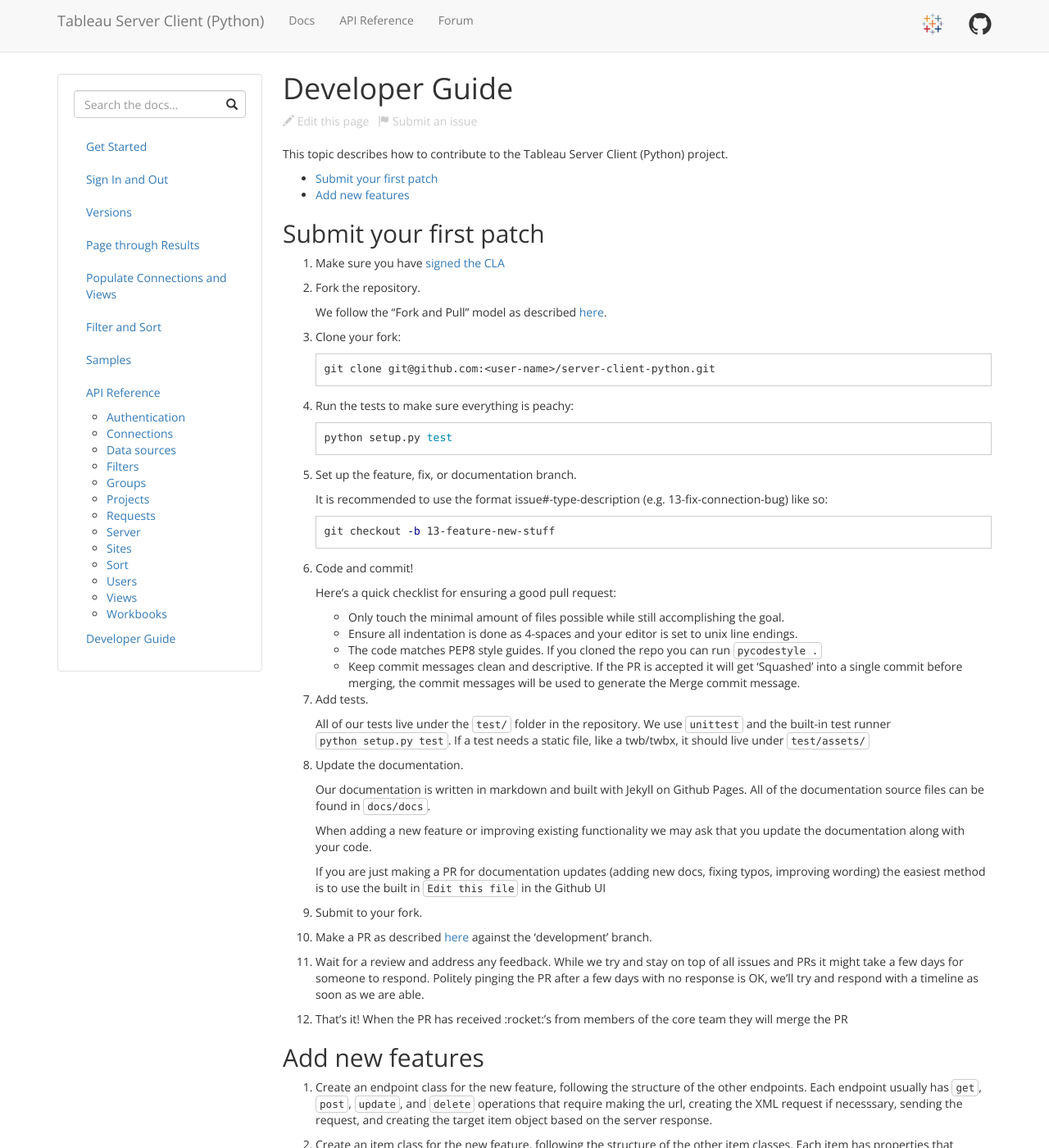
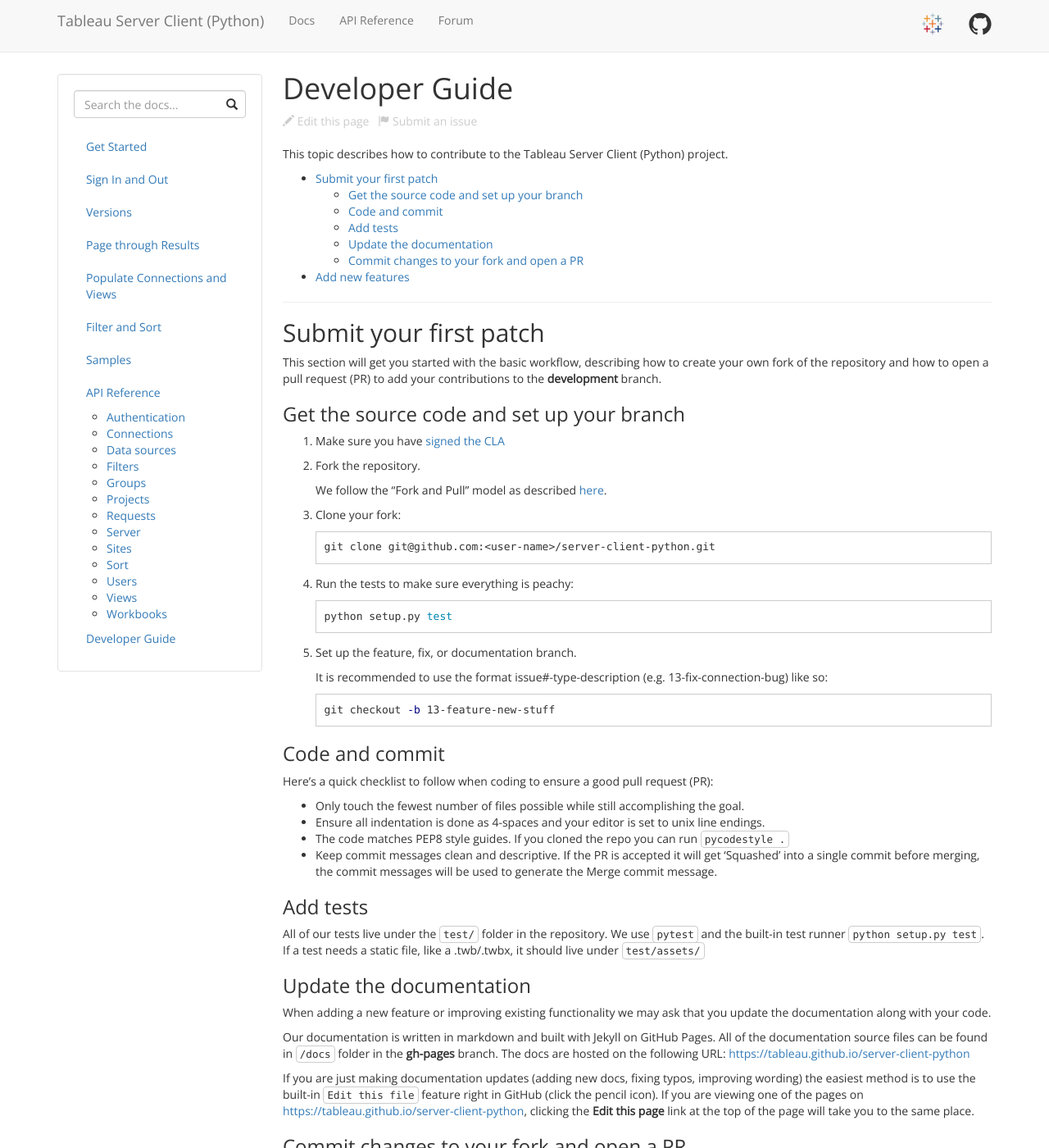
Before and after one commit to tableau/server-client-python, a Jekyll site: the page built from docs/dev-guide.md, in a window 1280 px wide and 1400 px high. Shown: the whole window at 82% size. Built offline with Jekyll 4.4.1, drawn with Linux system fonts in a browser that asks for light colours; emoji names are drawn with the system emoji font; some of the changed text lies outside the part shown.

Commit message:
Updating dev guide with gh-pages info for docs

````diff
--- a/_layouts/docs.html
+++ b/_layouts/docs.html
@@ -17,7 +17,7 @@
         <div class="content .col-xs-12 .col-sm-8 .col-md-9">
             <h1>{{ page.title }}</h1>
             <div class="edit-container">
-                <a href="https://github.com/tableau/server-client-python/edit/master/docs/{{ page.path }}" class="edit-links"><span class="glyphicon glyphicon-pencil"></span> Edit this page</a>
+                <a href="https://github.com/tableau/server-client-python/edit/gh-pages/{{ page.path }}" class="edit-links"><span class="glyphicon glyphicon-pencil"></span> Edit this page</a>
                 &nbsp;
                 <a href="https://github.com/tableau/server-client-python/issues" class="edit-links"><span class="glyphicon glyphicon-flag"></span> Submit an issue</a>
             </div>
--- a/docs/dev-guide.md
+++ b/docs/dev-guide.md
@@ -8,7 +8,14 @@
 * TOC
 {:toc}
 
+---
+
 ## Submit your first patch
+
+
+This section will get you started with the basic workflow, describing how to create your own fork of the repository and how to open a pull request (PR) to add your contributions to the **development** branch.
+
+### Get the source code and set up your branch
 
 1. Make sure you have [signed the CLA](http://tableau.github.io/#contributor-license-agreement-cla)
 
@@ -36,45 +43,47 @@
    git checkout -b 13-feature-new-stuff
    ```
 
-1. Code and commit!
+### Code and commit
 
-   Here's a quick checklist for ensuring a good pull request:
+   Here's a quick checklist to follow when coding to ensure a good pull request (PR):
 
-   - Only touch the minimal amount of files possible while still accomplishing the goal.
+   - Only touch the fewest number of files possible while still accomplishing the goal.
    - Ensure all indentation is done as 4-spaces and your editor is set to unix line endings.
    - The code matches PEP8 style guides. If you cloned the repo you can run `pycodestyle .`
    - Keep commit messages clean and descriptive.
      If the PR is accepted it will get 'Squashed' into a single commit before merging, the commit messages will be used to generate the Merge commit message.
 
-1. Add tests.
+### Add tests
 
    All of our tests live under the `test/` folder in the repository.
-   We use `unittest` and the built-in test runner `python setup.py test`.
-   If a test needs a static file, like a twb/twbx, it should live under `test/assets/`
+   We use `pytest` and the built-in test runner `python setup.py test`.
+   If a test needs a static file, like a .twb/.twbx, it should live under `test/assets/`
 
-1. Update the documentation.
-
-   Our documentation is written in markdown and built with Jekyll on Github Pages. All of the documentation source files can be found in `docs/docs`.
+### Update the documentation
 
    When adding a new feature or improving existing functionality we may ask that you update the documentation along with your code.
 
-   If you are just making a PR for documentation updates (adding new docs, fixing typos, improving wording) the easiest method is to use the built in `Edit this file` in the Github UI
+   Our documentation is written in markdown and built with Jekyll on GitHub Pages. All of the documentation source files can be found in `/docs` folder in the **gh-pages** branch. The docs are hosted on the following URL: [https://tableau.github.io/server-client-python](https://tableau.github.io/server-client-python)
 
-1. Submit to your fork.
+   If you are just making documentation updates (adding new docs, fixing typos, improving wording) the easiest method is to use the built-in `Edit this file` feature right in GitHub (click the pencil icon). If you are viewing one of the pages on [https://tableau.github.io/server-client-python](https://tableau.github.io/server-client-python), clicking the **Edit this page** link at the top of the page will take you to the same place.
 
-1. Make a PR as described [here](https://help.github.com/articles/creating-a-pull-request-from-a-fork/) against the 'development' branch.
+### Commit changes to your fork and open a PR
+
+1. Make a PR as described [here](https://help.github.com/articles/creating-a-pull-request-from-a-fork/) against the **development** branch for code changes, or against **gh-pages** for documentation updates.
 
 1. Wait for a review and address any feedback.
    While we try and stay on top of all issues and PRs it might take a few days for someone to respond. Politely pinging
    the PR after a few days with no response is OK, we'll try and respond with a timeline as soon as we are able.
 
-1. That's it! When the PR has received :rocket:'s from members of the core team they will merge the PR
+1. That's it! When the PR has received ![](https://assets-cdn.github.com/images/icons/emoji/unicode/1f680.png){:height="5%" width="5%"} (:rocket:'s) from members of the core team they will merge the PR
+
+---
 
 
 ## Add new features
 
 1. Create an endpoint class for the new feature, following the structure of the other endpoints. Each endpoint usually
-   has `get`, `post`, `update`, and `delete` operations that require making the url, creating the XML request if necesssary,
+   has `get`, `post`, `update`, and `delete` operations that require making the url, creating the XML request if necessary,
    sending the request, and creating the target item object based on the server response.
 
 1. Create an item class for the new feature, following the structure of the other item classes. Each item has properties
````
